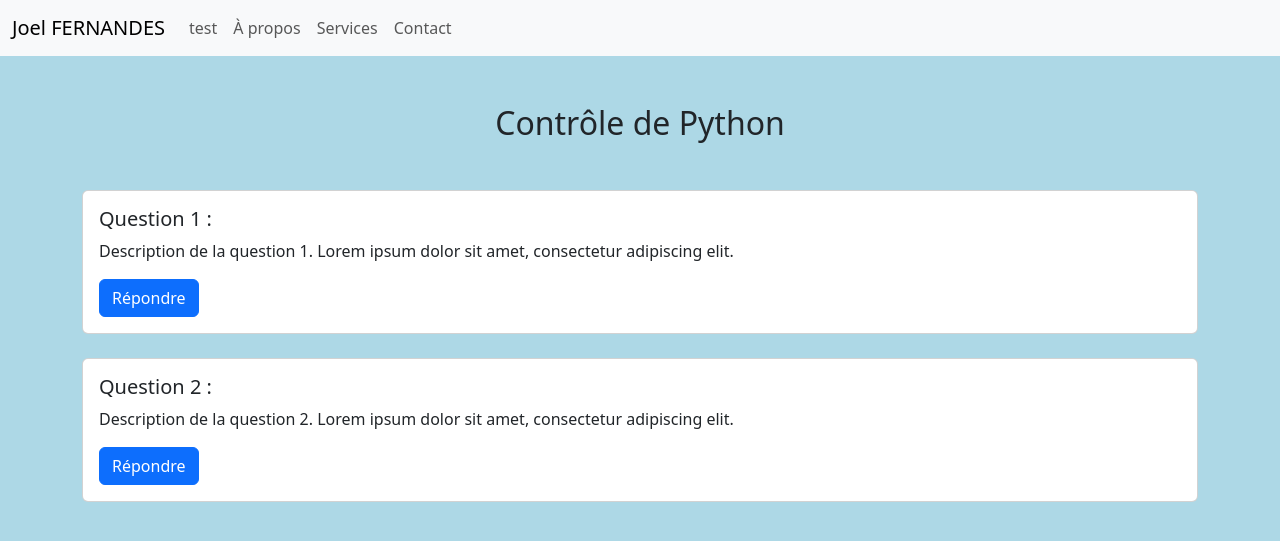
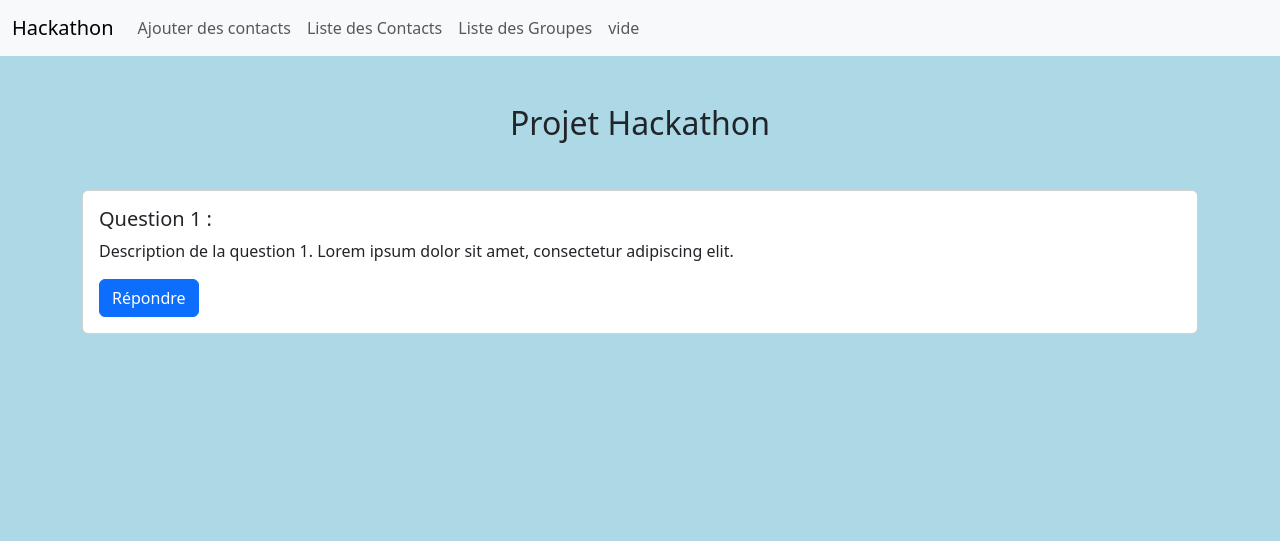
Before and after one commit to Jferndes/Python_Project_Hackathon, a Flask app: page / in a window 1280 px wide. Shown: the top 541 px of the page. Run offline with Flask 3, Linux system fonts and the light colour scheme.

Commit message:
Modification page index

```diff
--- a/templates/index.html
+++ b/templates/index.html
@@ -6,7 +6,7 @@
     {% include 'layout/navbar.html' %}
 
     <div class="container mt-5">
-        <h2 class="mb-5 text-center">Contrôle de Python</h2>
+        <h2 class="mb-5 text-center">Projet Hackathon</h2>
         <div class="card">
             <div class="card-body">
                 <h5 class="card-title">Question 1 :</h5>
@@ -15,13 +15,5 @@
             </div>
         </div>
 
-        <div class="card mt-4">
-            <div class="card-body">
-                <h5 class="card-title">Question 2 :</h5>
-                <p class="card-text">Description de la question 2. Lorem ipsum dolor sit amet, consectetur adipiscing elit.</p>
-                <a href="/page2" class="btn btn-primary">Répondre</a>
-            </div>
-        </div>
-
     </div>
 {% endblock %}
--- a/templates/layout/navbar.html
+++ b/templates/layout/navbar.html
@@ -1,7 +1,7 @@
 <nav class="navbar navbar-expand-lg navbar-light bg-light">
     <div class="container-fluid">
         <!-- Marque et bascule du bouton -->
-        <a class="navbar-brand" href="#">Joel FERNANDES</a>
+        <a class="navbar-brand" href="#">Hackathon</a>
         <button class="navbar-toggler" type="button" data-toggle="collapse" data-target="#navbarNav" aria-controls="navbarNav" aria-expanded="false" aria-label="Toggle navigation">
             <span class="navbar-toggler-icon"></span>
         </button>
@@ -10,16 +10,16 @@
         <div class="collapse navbar-collapse" id="navbarNav">
             <ul class="navbar-nav ml-auto">
                 <li class="nav-item active">
-                    <a class="nav-link" href="#">test</a>
+                    <a class="nav-link" href="#">Ajouter des contacts</a>
                 </li>
                 <li class="nav-item">
-                    <a class="nav-link" href="#">À propos</a>
+                    <a class="nav-link" href="#">Liste des Contacts</a>
                 </li>
                 <li class="nav-item">
-                    <a class="nav-link" href="#">Services</a>
+                    <a class="nav-link" href="#">Liste des Groupes</a>
                 </li>
                 <li class="nav-item">
-                    <a class="nav-link" href="#">Contact</a>
+                    <a class="nav-link" href="#">vide</a>
                 </li>
             </ul>
         </div>
```
